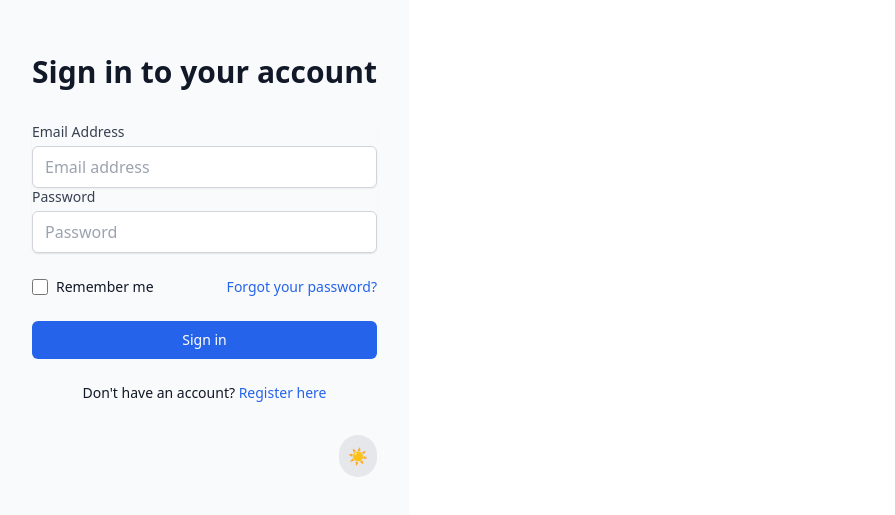
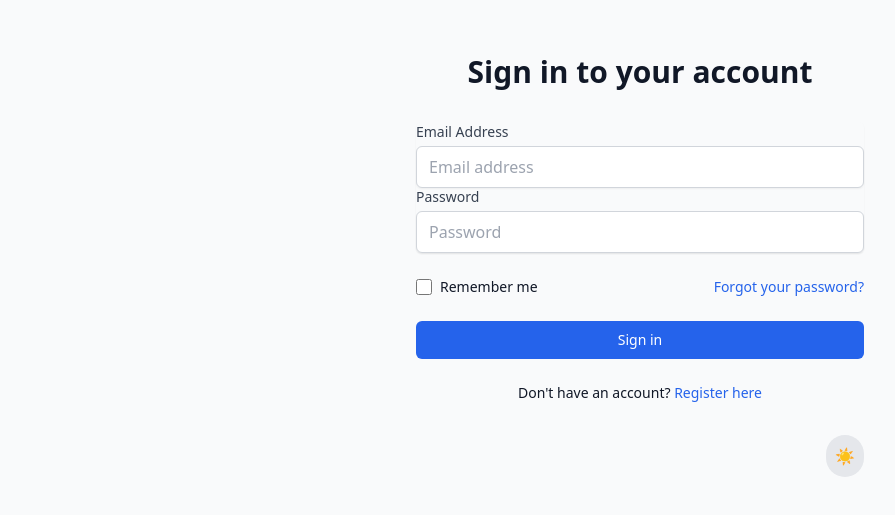
Before and after one commit to Khushboo0/NexBoard, a React (Vite) app in the folder React-login/: page /login in a window 1280 px wide. Shown: the part 147-662 px from the top of the page, without its empty margins (0-895 px from the left). Built offline with nearby package versions, Linux system fonts and the light colour scheme.

Commit message:
fixing width issue in the content

```diff
--- a/React-login/src/index.css
+++ b/React-login/src/index.css
@@ -27,10 +27,9 @@ a:hover {
 }
 
 body {
-  margin: 0;
-  display: flex;
-  place-items: center;
-  min-width: 320px;
+ margin: 0;
+  padding: 0;
+  width: 100%;
   min-height: 100vh;
 }
 
@@ -62,6 +61,7 @@ button:focus-visible {
   :root {
     color: #213547;
     background-color: #ffffff;
+    width: 100%;
   }
   a:hover {
     color: #747bff;
```
